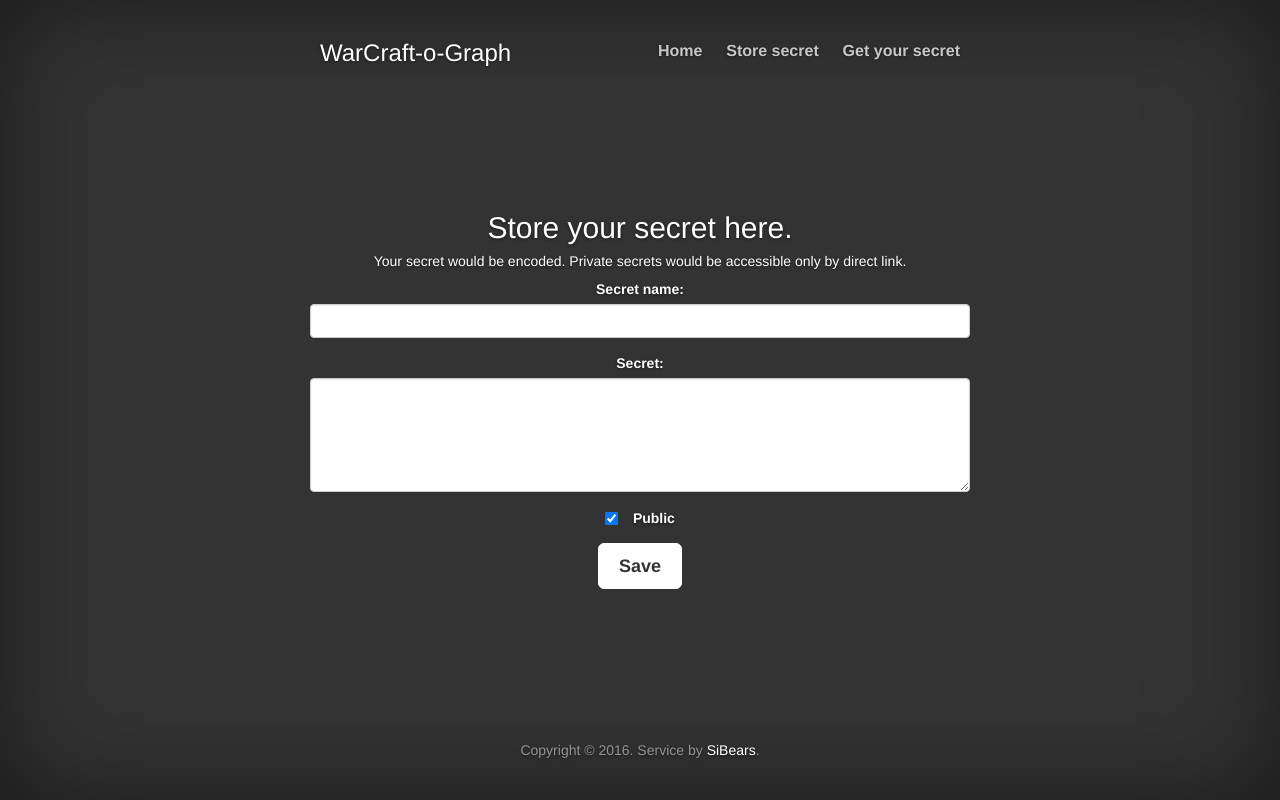
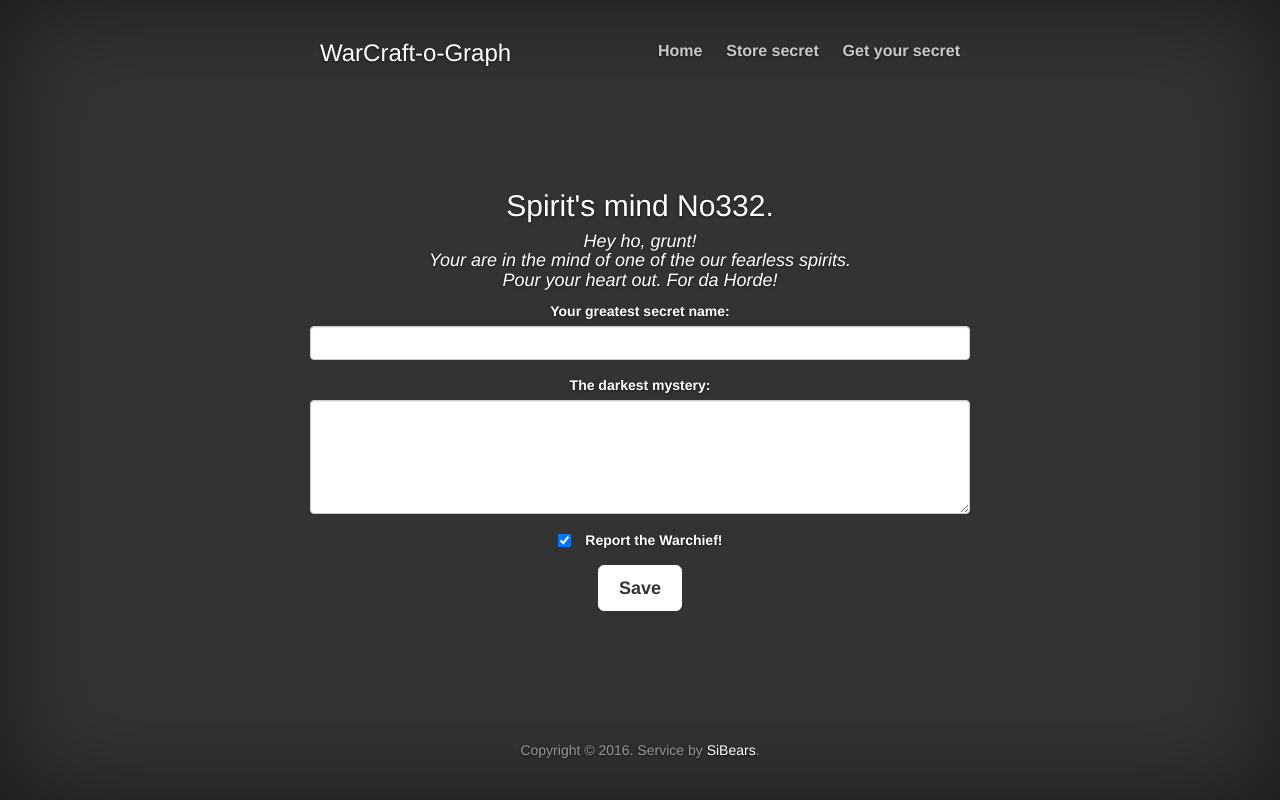
Before and after one commit to sibears/training_warcraftograph, a Flask app: page /store in a window 1280 px wide. Run offline with Flask 2, Linux system fonts and the light colour scheme; some libraries are stand-ins or nearby versions.

Commit message:
Add some storyline

```diff
--- a/main.py
+++ b/main.py
@@ -1,4 +1,5 @@
 import json
+import random
 import os.path
 import sqlite3
 import warcraftograph
@@ -7,6 +8,12 @@ app = Flask(__name__)
 
 PORT = 8084
 DB_FILE = './db_secrets.db'
+EXCUSES = [ "Sorry, our murlocs can't find your secret! Are your sure that it was stored?",
+            "Our shaman gets into the astral storm. The only thing he told us before become insane 'Nhhossuch zzecret'",
+            "Secrets? No such secrets! But u look like a fresh meeeeeat",
+            "Doez your secret sounds like 'Mrglw mrlrlrlgl mrgl'? If no - i can't find it!",
+            "Did u give money to lil' Muergll? No money - no secrets, greeny-skinny!"
+]
 
 @app.route('/')
 def main():
@@ -38,7 +45,7 @@ def show_secrets():
         secrets = [(secret_name,'/api/image/%d'%row[0]) for row in c]
         cssclass = "img-thumbnail"
     else:
-        msg = "Sorry, our murlocs can't find your secret!"
+        msg = random.choice(EXCUSES)
         secrets = [(msg, "/api/image/nosuchsecret")]
         cssclass = ""
 
@@ -59,7 +66,7 @@ def get_secret_by_id(id):
 
     if not result:
         fname = "/api/image/nosuchsecret"
-        secret_name = "Sorry, our murlocs can't find your secret!"
+        secret_name = random.choice(EXCUSES)
         cssclass = ""
     else:
         fname = "/api/image/" + id
@@ -71,7 +78,7 @@ def get_secret_by_id(id):
 
 @app.route('/store')
 def store_secret():
-    return render_template('store_secret.html')
+    return render_template('store_secret.html', mind_id=random.randint(1,700))
 
 @app.route('/api/image/<id>')
 def get_image(id):
@@ -132,7 +139,7 @@ def api_store_secret():
     c.execute(query, (secret_name, secret))
 
     url = '/secret/' + str(c.fetchone()[0])
-    message = 'Your secret is successfullly saved and is avaible <b><u><a href="%s">here</a></u></b>'
+    message = 'Your secret is successfullly stored in spirit\'s mind and is avaible <b><u><a href="%s">here</a></u></b>'
 
     result_json = { 'result':'success',
                     'message': message % url
--- a/templates/store_secret.html
+++ b/templates/store_secret.html
@@ -52,21 +52,25 @@
             </div>
 
           <div class="inner cover">
-            <h2 class="cover-heading">Store your secret here. </h1>
-            <h5> Your secret would be encoded. Private secrets would be accessible only by direct link.</h5>
+            <h2 class="cover-heading">Spirit's mind No{{mind_id}}. </h1>
+            <h4><i> Hey ho, grunt! <br>
+                Your are in the mind of one of the our fearless spirits. <br>
+                Pour your heart out. For da Horde!
+                <br>
+            </i></h4>
             <form>
                 <div class="form-group">
-                    <label for="sName"> Secret name: </label>
+                    <label for="sName"> Your greatest secret name: </label>
     		  		<input type="text" class="form-control" id="sName" name="name">
     			</div>
                 <div class="form-group">
-                    <label for="sName"> Secret: </label>
+                    <label for="sName"> The darkest mystery: </label>
     		  		<textarea type="text" rows="5" class="form-control" id="sText" name="secret"></textarea>
     			</div>
                 <div class="form-group">
                     <label class="checkbox-inline">
                         <input type="checkbox" id="sPublic" name="public" checked="checked" value="true">
-                        &nbsp; <b>Public</b>
+                        &nbsp; <b>Report the Warchief!</b>
                     </label>
     			</div>
                 <p class="lead">
```
Also changed, not shown: templates/get_secret.html (+5 -3 lines), templates/index.html (+6 -3 lines).
